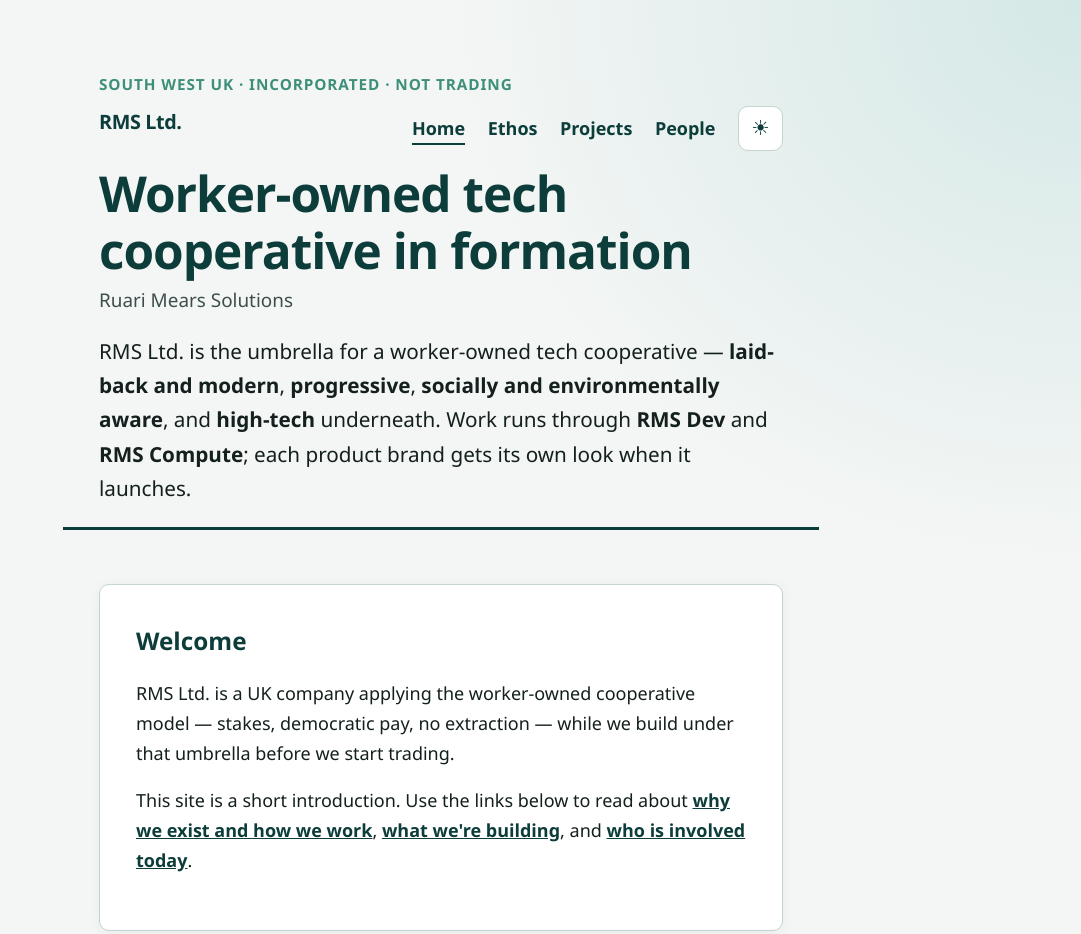
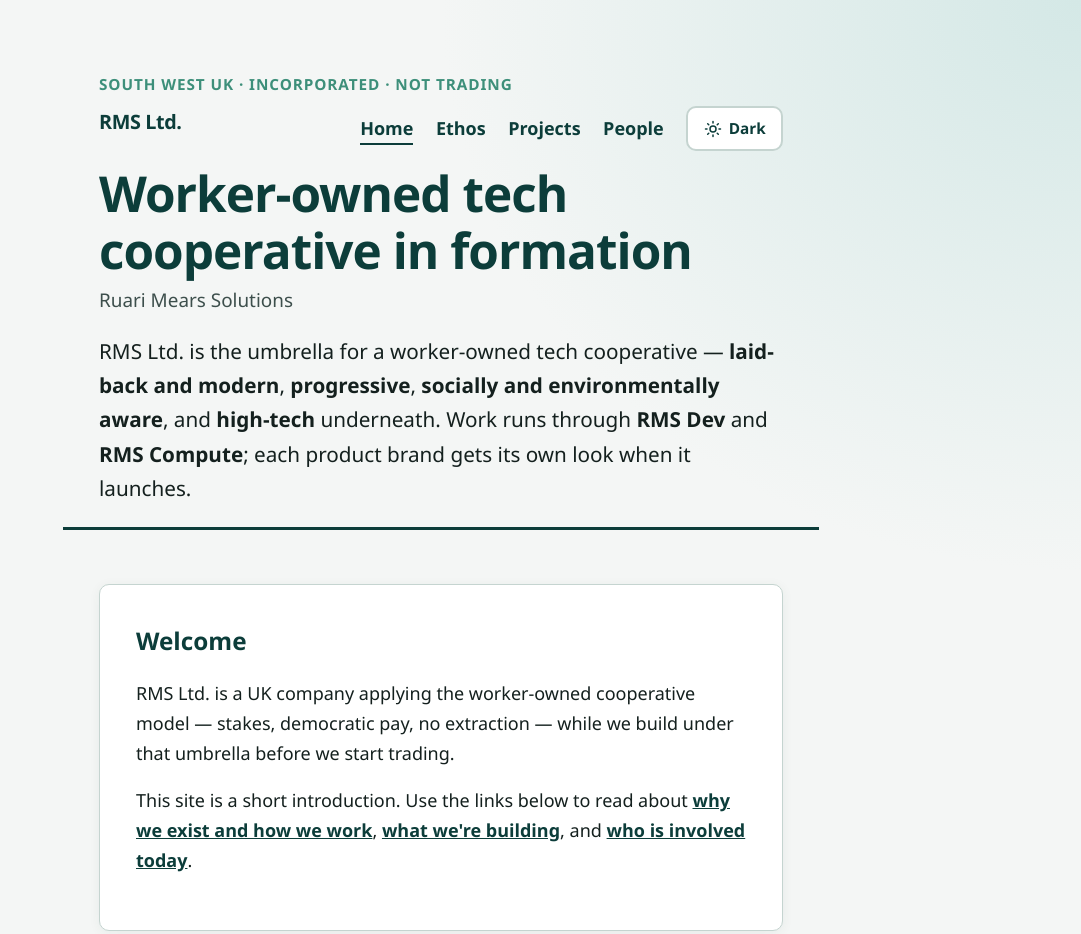
Before and after one commit to RMS-Ltd/web, a plain HTML site: page index.html in a window 1280 px wide. Shown: the top 934 px of the page, without its empty margins (199-1280 px from the left). Drawn offline with Linux system fonts and the light colour scheme.

Commit message:
web v0.0.13: make theme toggle visible with label and SVG icons.
Unicode-only: :before glyphs rendered blank on many systems; show Dark/Light text and sun/moon SVGs in the header.
Co-authored-by: Cursor <cursoragent@cursor.com>

```diff
--- a/assets/site.js
+++ b/assets/site.js
@@ -1,5 +1,5 @@
 (function () {
-  var SITE_VERSION = '0.0.12';
+  var SITE_VERSION = '0.0.13';
   var year = document.getElementById('year');
   var version = document.getElementById('site-version');
   if (year) year.textContent = new Date().getFullYear();
--- a/assets/theme.js
+++ b/assets/theme.js
@@ -25,6 +25,8 @@
     const isDark = theme === 'dark';
     btn.setAttribute('aria-label', isDark ? 'Switch to light mode' : 'Switch to dark mode');
     btn.setAttribute('aria-pressed', isDark ? 'true' : 'false');
+    const label = btn.querySelector('.theme-toggle-label');
+    if (label) label.textContent = isDark ? 'Light' : 'Dark';
   }
 
   function syncMeta(theme) {
--- a/index.html
+++ b/index.html
@@ -40,7 +40,11 @@
             <li><a href="people.html">People</a></li>
           </ul>
         </nav>
-        <button type="button" class="theme-toggle" id="theme-toggle" aria-label="Switch to dark mode"></button>
+        <button type="button" class="theme-toggle" id="theme-toggle" aria-label="Switch to dark mode">
+          <svg class="theme-icon theme-icon-light" xmlns="http://www.w3.org/2000/svg" width="18" height="18" viewBox="0 0 24 24" fill="none" stroke="currentColor" stroke-width="2" stroke-linecap="round" aria-hidden="true"><circle cx="12" cy="12" r="4"/><path d="M12 2v2M12 20v2M4.93 4.93l1.41 1.41M17.66 17.66l1.41 1.41M2 12h2M20 12h2M4.93 19.07l1.41-1.41M17.66 6.34l1.41-1.41"/></svg>
+          <svg class="theme-icon theme-icon-dark" xmlns="http://www.w3.org/2000/svg" width="18" height="18" viewBox="0 0 24 24" fill="none" stroke="currentColor" stroke-width="2" stroke-linecap="round" aria-hidden="true"><path d="M21 12.79A9 9 0 1 1 11.21 3 7 7 0 0 0 21 12.79z"/></svg>
+          <span class="theme-toggle-label">Dark</span>
+        </button>
       </div>
     </div>
     <h1>Worker-owned tech cooperative in formation</h1>
--- a/styles.css
+++ b/styles.css
@@ -112,14 +112,16 @@ main,
   display: inline-flex;
   align-items: center;
   justify-content: center;
-  width: 2.5rem;
-  height: 2.5rem;
-  padding: 0;
-  font-size: 1.15rem;
+  gap: 0.4rem;
+  min-height: 2.5rem;
+  padding: 0.35rem 0.85rem;
+  font-family: inherit;
+  font-size: 0.85rem;
+  font-weight: 600;
   line-height: 1;
   color: var(--teal);
   background: var(--surface);
-  border: 1px solid var(--border);
+  border: 2px solid var(--border);
   border-radius: var(--radius);
   cursor: pointer;
   transition: background 0.15s ease, border-color 0.15s ease, color 0.15s ease;
@@ -131,12 +133,27 @@ main,
   color: var(--accent);
 }
 
-.theme-toggle::before {
-  content: "☀";
+.theme-icon {
+  flex-shrink: 0;
 }
 
-[data-theme="dark"] .theme-toggle::before {
-  content: "☾";
+.theme-icon-dark {
+  display: none;
+}
+
+[data-theme="dark"] .theme-icon-light {
+  display: none;
+}
+
+[data-theme="dark"] .theme-icon-dark {
+  display: block;
+}
+
+@media (max-width: 520px) {
+  .header-actions {
+    width: 100%;
+    justify-content: space-between;
+  }
 }
 
 .site-brand {
```
Also changed, not shown: ethos.html (+5 -1 lines), people.html (+5 -1 lines), projects.html (+5 -1 lines), 5 other files.
